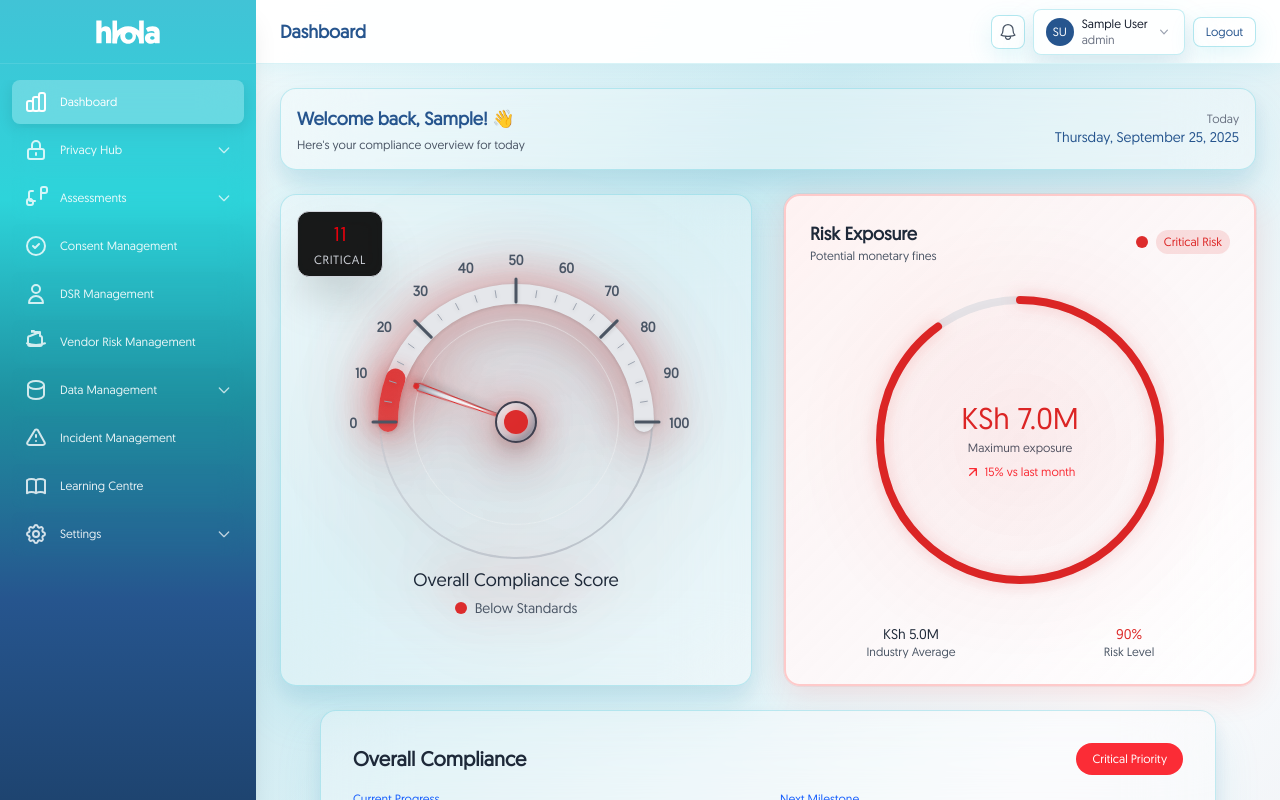
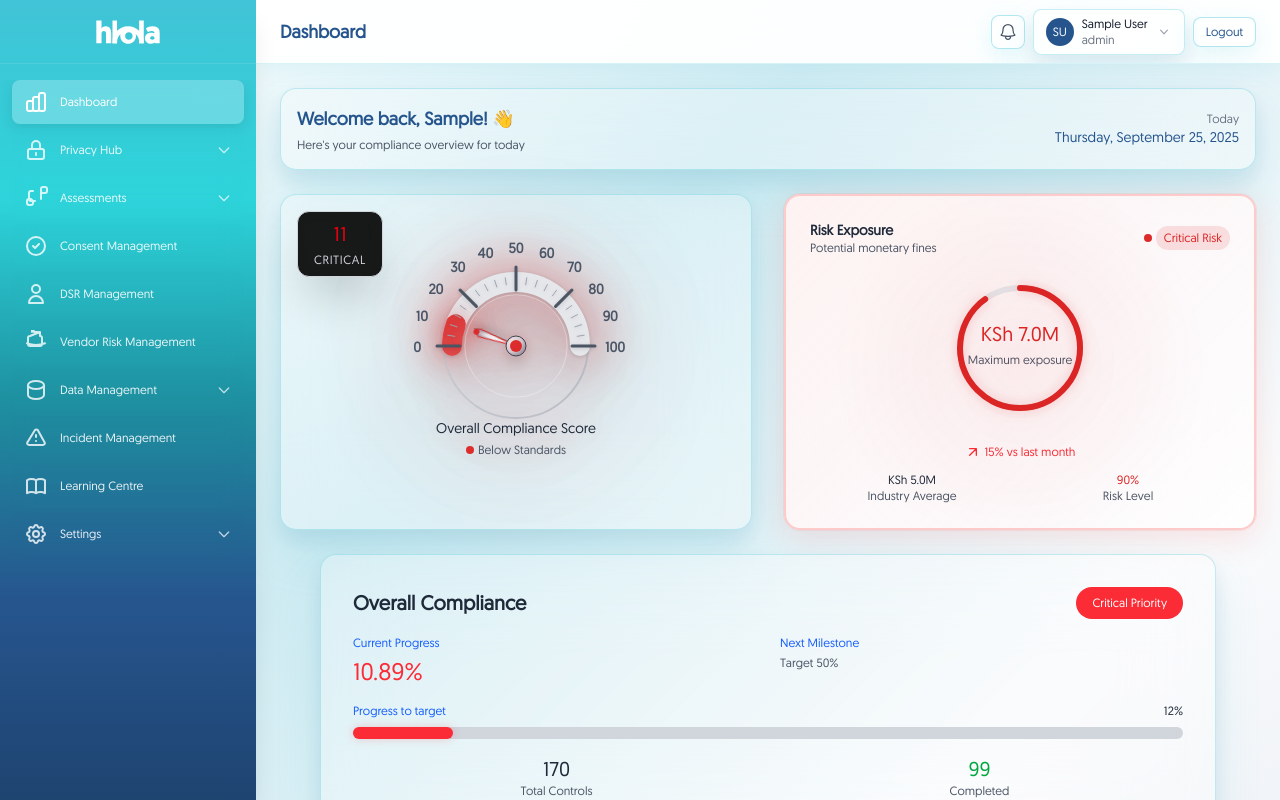
Before and after one commit to kimani-derrick/hlola-grc-platform, a Next.js app: page /dashboard in a window 1280 px wide. Shown: the top 800 px of the page. Built offline with nearby package versions, Linux system fonts and the light colour scheme; sample sign-in values are in the browser's storage.

Commit message:
Fix gauge sizing and text overlap issues - reduce sizes by 50% and improve proportions

```diff
--- a/src/components/DashboardContent.tsx
+++ b/src/components/DashboardContent.tsx
@@ -9,7 +9,7 @@ import RiskExposureGauge from './RiskExposureGauge';
 
 export default function DashboardContent() {
   const { user } = useAuth();
-  const [gaugeSize, setGaugeSize] = useState(320);
+  const [gaugeSize, setGaugeSize] = useState(160);
   const [isClient, setIsClient] = useState(false);
 
   useEffect(() => {
@@ -18,13 +18,13 @@ export default function DashboardContent() {
     const updateGaugeSize = () => {
       const width = window.innerWidth;
       if (width < 480) {
-        setGaugeSize(220);
+        setGaugeSize(110);
       } else if (width < 768) {
-        setGaugeSize(260);
+        setGaugeSize(130);
       } else if (width < 1024) {
-        setGaugeSize(300);
+        setGaugeSize(150);
       } else {
-        setGaugeSize(320);
+        setGaugeSize(160);
       }
     };
 
--- a/src/components/RiskExposureGauge.tsx
+++ b/src/components/RiskExposureGauge.tsx
@@ -166,14 +166,14 @@ export default function RiskExposureGauge({
         }}
       >
         {/* Header */}
-        <div className="flex items-center justify-between mb-4">
+        <div className="flex items-center justify-between mb-3">
           <div>
-            <h3 className="text-lg font-bold text-gray-800">Risk Exposure</h3>
+            <h3 className="text-sm font-bold text-gray-800">Risk Exposure</h3>
             <p className="text-xs text-gray-600">Potential monetary fines</p>
           </div>
-          <div className="flex items-center gap-2">
+          <div className="flex items-center gap-1">
             <div
-              className="w-3 h-3 rounded-full animate-pulse"
+              className="w-2 h-2 rounded-full animate-pulse"
               style={{ backgroundColor: config.color }}
             />
             <span
@@ -189,7 +189,7 @@ export default function RiskExposureGauge({
         </div>
 
         {/* Gauge */}
-        <div className="flex justify-center items-center mb-6">
+        <div className="flex justify-center items-center mb-4">
           <div className="relative" style={{ width: size, height: size }}>
             {/* Background circle */}
             <svg
@@ -202,7 +202,7 @@ export default function RiskExposureGauge({
                 cy={size / 2}
                 r={radius}
                 stroke="#e5e7eb"
-                strokeWidth="8"
+                strokeWidth="6"
                 fill="none"
               />
               {/* Progress circle */}
@@ -211,14 +211,14 @@ export default function RiskExposureGauge({
                 cy={size / 2}
                 r={radius}
                 stroke={config.color}
-                strokeWidth="8"
+                strokeWidth="6"
                 fill="none"
                 strokeLinecap="round"
                 strokeDasharray={strokeDasharray}
                 strokeDashoffset={strokeDashoffset}
                 className="transition-all duration-2000 ease-out"
                 style={{
-                  filter: `drop-shadow(0 0 8px ${config.color}40)`
+                  filter: `drop-shadow(0 0 6px ${config.color}40)`
                 }}
               />
             </svg>
@@ -227,7 +227,7 @@ export default function RiskExposureGauge({
             <div className="absolute inset-0 flex flex-col items-center justify-center">
               <div className="text-center">
                 <div
-                  className="text-3xl font-bold mb-1"
+                  className="text-xl font-bold mb-1"
                   style={{ color: config.color }}
                 >
                   {formatCurrency(animatedAmount)}
@@ -235,30 +235,30 @@ export default function RiskExposureGauge({
                 <div className="text-xs text-gray-600 mb-2">
                   {config.description}
                 </div>
-
-                {/* Trend indicator */}
-                <div className="flex items-center justify-center gap-1 text-xs">
-                  {getTrendIcon()}
-                  <span className={trend === 'up' ? 'text-red-500' : trend === 'down' ? 'text-green-500' : 'text-gray-500'}>
-                    {trendPercentage}% vs last month
-                  </span>
-                </div>
               </div>
             </div>
           </div>
         </div>
 
+        {/* Trend indicator - Below gauge */}
+        <div className="flex items-center justify-center gap-1 text-xs mb-3">
+          {getTrendIcon()}
+          <span className={trend === 'up' ? 'text-red-500' : trend === 'down' ? 'text-green-500' : 'text-gray-500'}>
+            {trendPercentage}% vs last month
+          </span>
+        </div>
+
         {/* Bottom metrics */}
-        <div className="grid grid-cols-2 gap-4">
+        <div className="grid grid-cols-2 gap-3">
           <div className="text-center">
-            <div className="text-sm font-semibold text-gray-800">
+            <div className="text-xs font-semibold text-gray-800">
               {formatCurrency(industryAverage)}
             </div>
             <div className="text-xs text-gray-600">Industry Average</div>
           </div>
           <div className="text-center">
             <div
-              className="text-sm font-semibold"
+              className="text-xs font-semibold"
               style={{ color: config.color }}
             >
               {config.percentage}%
--- a/src/components/SpeedometerGauge.tsx
+++ b/src/components/SpeedometerGauge.tsx
@@ -213,17 +213,17 @@ export default function SpeedometerGauge({
           <circle
             cx={center}
             cy={center}
-            r="20"
+            r="10"
             fill="url(#hubGradient)"
             stroke="#374151"
-            strokeWidth="2"
+            strokeWidth="1"
             className="drop-shadow-xl"
           />
 
           <circle
             cx={center}
             cy={center}
-            r="12"
+            r="6"
             fill={config.color}
             className="drop-shadow-lg animate-pulse"
             style={{
@@ -261,14 +261,14 @@ export default function SpeedometerGauge({
       </div>
 
       {/* Status Indicator */}
-      <div className="mt-16 text-center">
-        <div className="text-lg font-bold text-gray-800 mb-1">Overall Compliance Score</div>
-        <div className="flex items-center justify-center gap-2">
+      <div className="mt-8 text-center">
+        <div className="text-sm font-bold text-gray-800 mb-1">Overall Compliance Score</div>
+        <div className="flex items-center justify-center gap-1">
           <div
-            className="w-3 h-3 rounded-full animate-pulse"
+            className="w-2 h-2 rounded-full animate-pulse"
             style={{ backgroundColor: config.color }}
           />
-          <span className="text-sm font-medium text-gray-600">
+          <span className="text-xs font-medium text-gray-600">
             {status === 'critical' ? 'Below Standards' :
              status === 'warning' ? 'Needs Attention' : 'Good Standing'}
           </span>
```
